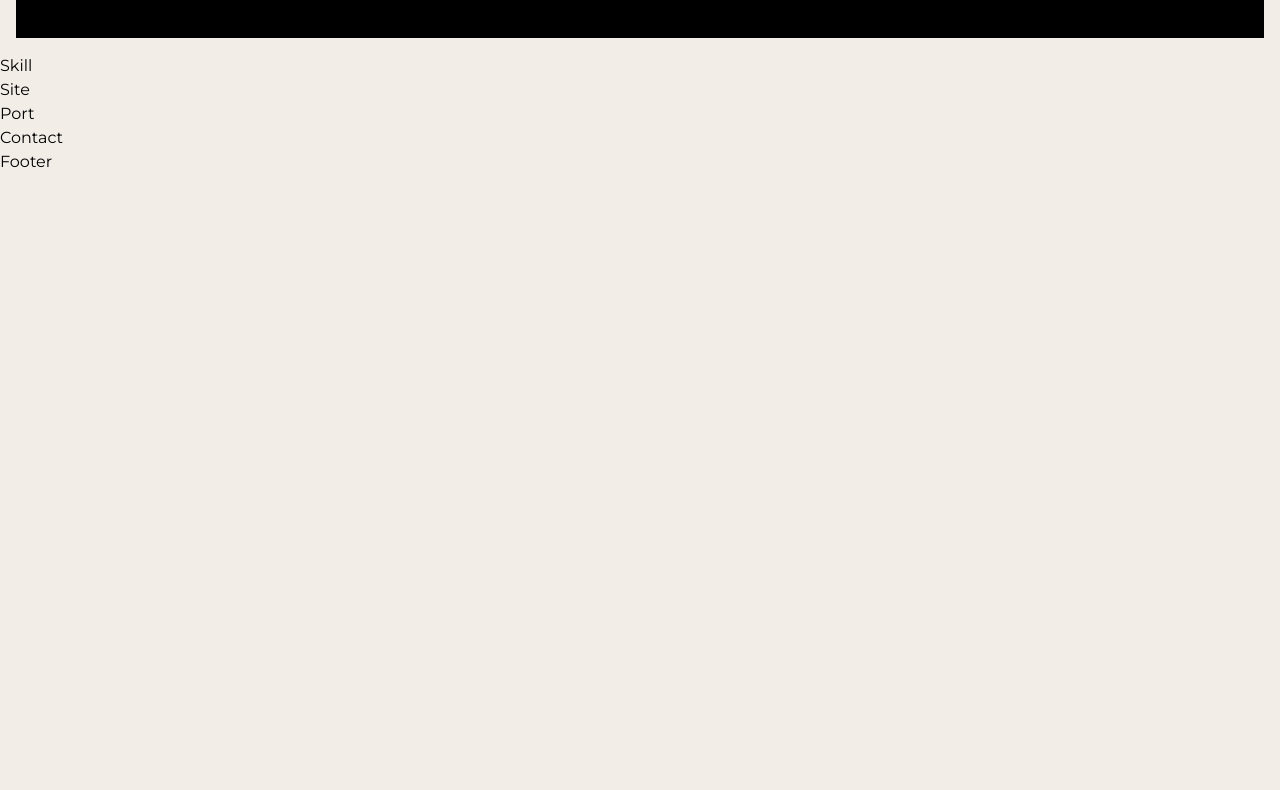
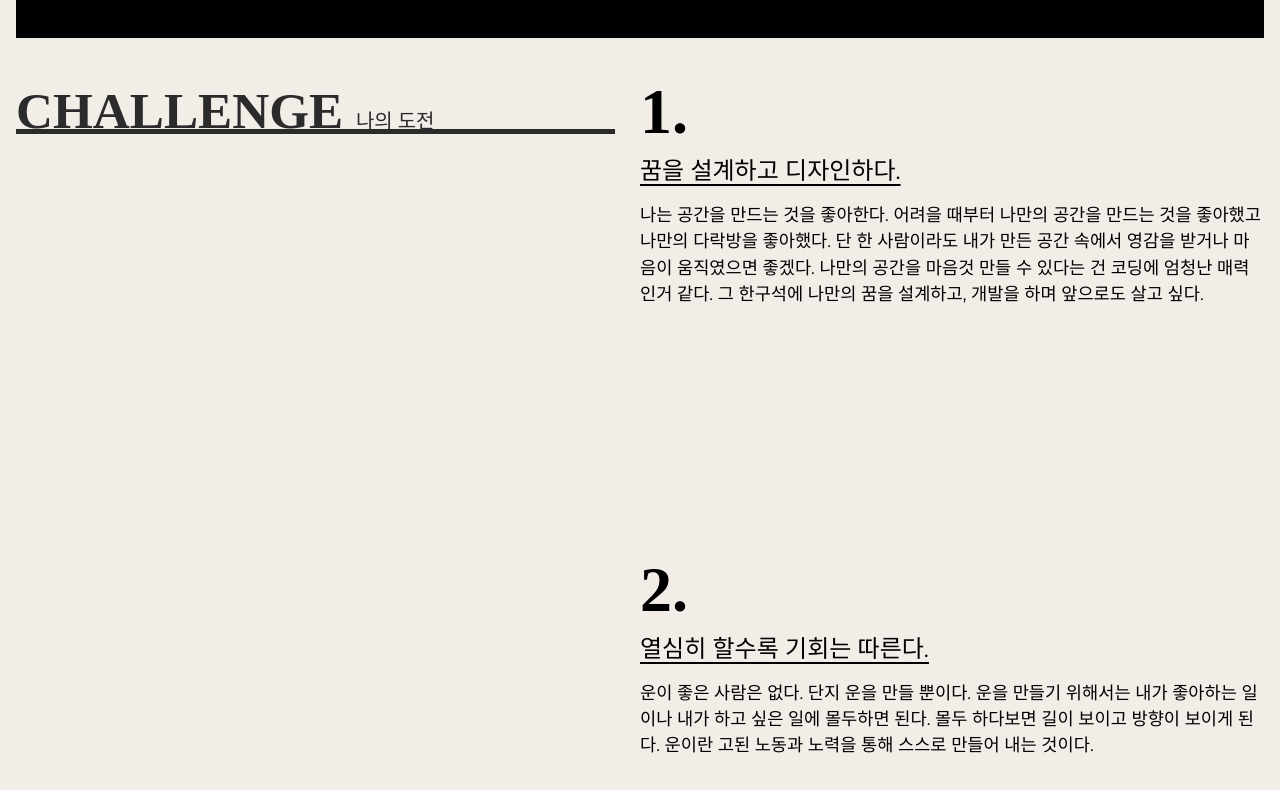
Before and after one commit to dante8/port2023-react, a React (Create React App) app: page / in a window 1280 px wide. Shown: the part 770-1560 px from the top of the page. Before the commit the page ends 944 px from the top, so only its background shows below. Built offline with nearby package versions, Linux system fonts and the light colour scheme; a small style sheet from the web is missing; a web font is replaced by a local one.

Commit message:
스킬 완료

```diff
--- a/src/assets/scss/section/_skill.scss
+++ b/src/assets/scss/section/_skill.scss
@@ -0,0 +1,68 @@
+.skill__inner {
+  padding: 16px;
+  display: flex;
+  justify-content: space-between;
+
+  @media (max-width: 800px) {
+    flex-direction: column;
+  }
+
+  .skill__title {
+    position: sticky;
+    top: 70px;
+    left: 0;
+    width: 48%;
+    height: 5vw;
+    font-size: 4vw;
+    font-weight: 900;
+    line-height: 1.6;
+    font-family: var(--mainKor-font);
+    text-transform: uppercase;
+    color: var(--black100);
+    border-bottom: 0.4vw solid var(--black100);
+
+    @media (max-width: 800px) {
+      width: 100%;
+      margin-bottom: 10vw;
+      font-size: 30px;
+      height: auto;
+      top: 68px;
+      background-color: var(--mainBg-color);
+    }
+
+    em {
+      font-size: 1.25rem;
+      font-weight: 400;
+      line-height: 2;
+    }
+  }
+  .skill__desc {
+    width: 50%;
+
+    @media (max-width: 800px) {
+      width: 100%;
+    }
+
+    span {
+      font-size: 5vw;
+      line-height: 1;
+      font-weight: 900;
+      line-height: 1.3;
+      font-family: var(--mainNum-font);
+
+      @media (max-width: 800px) {
+        font-size: 20vw;
+      }
+    }
+    h3 {
+      font-size: 1.5rem;
+      text-decoration: underline;
+      text-underline-position: under;
+      margin-bottom: 1vw;
+    }
+    p {
+      margin-bottom: 30vh;
+      font-size: 1.1rem;
+    }
+  }
+}
--- a/src/components/Skill.jsx
+++ b/src/components/Skill.jsx
@@ -1,7 +1,39 @@
 import React from "react";
 
+const skillText = [
+  {
+    title: "꿈을 설계하고 디자인하다.",
+    desc: "나는 공간을 만드는 것을 좋아한다. 어려을 때부터 나만의 공간을 만드는 것을 좋아했고 나만의 다락방을 좋아했다. 단 한 사람이라도 내가 만든 공간 속에서 영감을 받거나 마음이 움직였으면 좋겠다. 나만의 공간을 마음것 만들 수 있다는 건 코딩에 엄청난 매력인거 같다. 그 한구석에 나만의 꿈을 설계하고, 개발을 하며 앞으로도 살고 싶다.",
+  },
+  {
+    title: "열심히 할수록 기회는 따른다.",
+    desc: "운이 좋은 사람은 없다. 단지 운을 만들 뿐이다. 운을 만들기 위해서는 내가 좋아하는 일이나 내가 하고 싶은 일에 몰두하면 된다. 몰두 하다보면 길이 보이고 방향이 보이게 된다. 운이란 고된 노동과 노력을 통해 스스로 만들어 내는 것이다.",
+  },
+  {
+    title: "나에게 정직하다.",
+    desc: "정직은 다른 사람보다 나에게 큰 의미를 부여해야 한다. 자신이 정직하지 않으면 진정으로 원하는 일을 열정적으로 밀고 나갈 수 없다. 마음에서 우러나오는 일을 해야 정직해지며 삶을 더 즐길 줄 알게 된다.",
+  },
+];
+
 const Skill = () => {
-  return <div>Skill</div>;
+  return (
+    <section id="skill">
+      <div className="skill__inner">
+        <h2 className="skill__title">
+          Challenge <em>나의 도전</em>
+        </h2>
+        <div className="skill__desc">
+          {skillText.map((skill, key) => (
+            <div key={key}>
+              <span>{key + 1}.</span>
+              <h3>{skill.title}</h3>
+              <p>{skill.desc}</p>
+            </div>
+          ))}
+        </div>
+      </div>
+    </section>
+  );
 };
 
 export default Skill;
```
